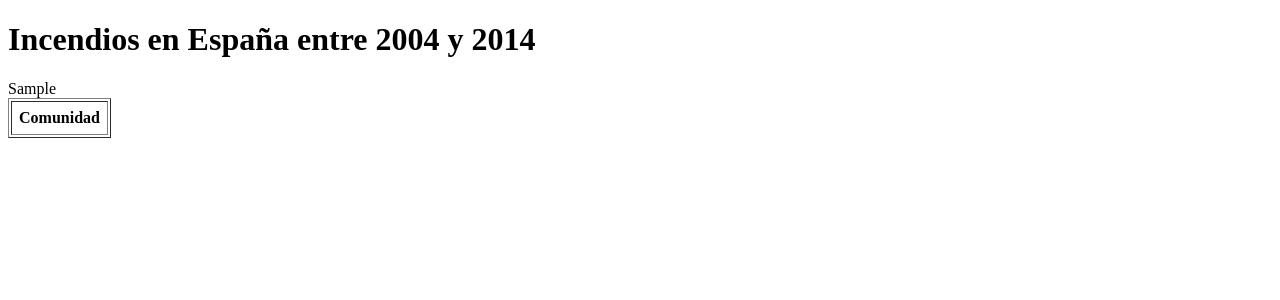
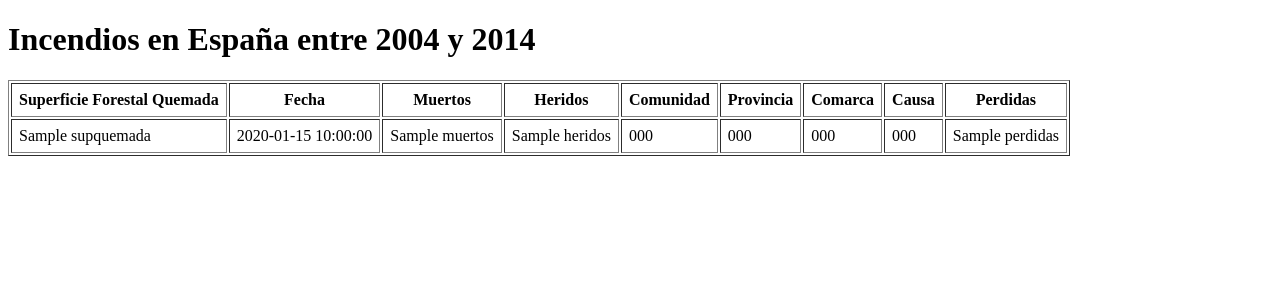
Before and after one commit to ruizfrontend/pcp-webapp, a Flask app: template templates/index.html in a window 1280 px wide. Shown: the top 300 px of the page. Run offline with Flask 2, Linux system fonts and the light colour scheme; the template is opened without the code that fills it: most values are stand-ins (such as "Sample title", 1, 10 or a date in 2020); lists and menus that the app fills with data are empty.

Commit message:
tabla completa

```diff
--- a/templates/index.html
+++ b/templates/index.html
@@ -3,13 +3,32 @@
     <head></head>
     <body>
         <h1>Incendios en España entre 2004 y 2014</h1>
-        <table border=1 cellpadding=7>
-            <tr>
-                <th>Comunidad</th>
-            </tr>
+	    <table border=1 cellpadding=7>
+	        <tr>
+	            <th>Superficie Forestal Quemada</th>
+	            <th>Fecha</th>
+	            <th>Muertos</th>
+	            <th>Heridos</th>
+	            <th>Comunidad</th>
+	            <th>Provincia</th>
+	            <th>Comarca</th>
+	            <th>Causa</th>
+	            <th>Perdidas</th>
+	        </tr>
 
-            {{ object_list }}
-
-        </table>
+		    {% for obj in object_list %}
+		        <tr>
+		            <td>{{ obj['SUPQUEMADA'] }}</td>
+		            <td>{{ obj['FECHA'] }}</td>
+		            <td>{{ obj['MUERTOS'] }}</td>
+		            <td>{{ obj['HERIDOS'] }}</td>
+		            <td>{{ obj['COMUNIDAD'].decode('UTF-8') }}</td>
+		            <td>{{ obj['PROVINCIA'].decode('UTF-8') }}</td>
+		            <td>{{ obj['COMARCA'].decode('UTF-8') }}</td>
+		            <td>{{ obj['CAUSA'].decode('UTF-8')  }}</td>
+		            <td>{{ obj['PERDIDAS'] }}</td>
+		        </tr>
+		    {% endfor %}
+		</table>
     </body>
 </html>
```
